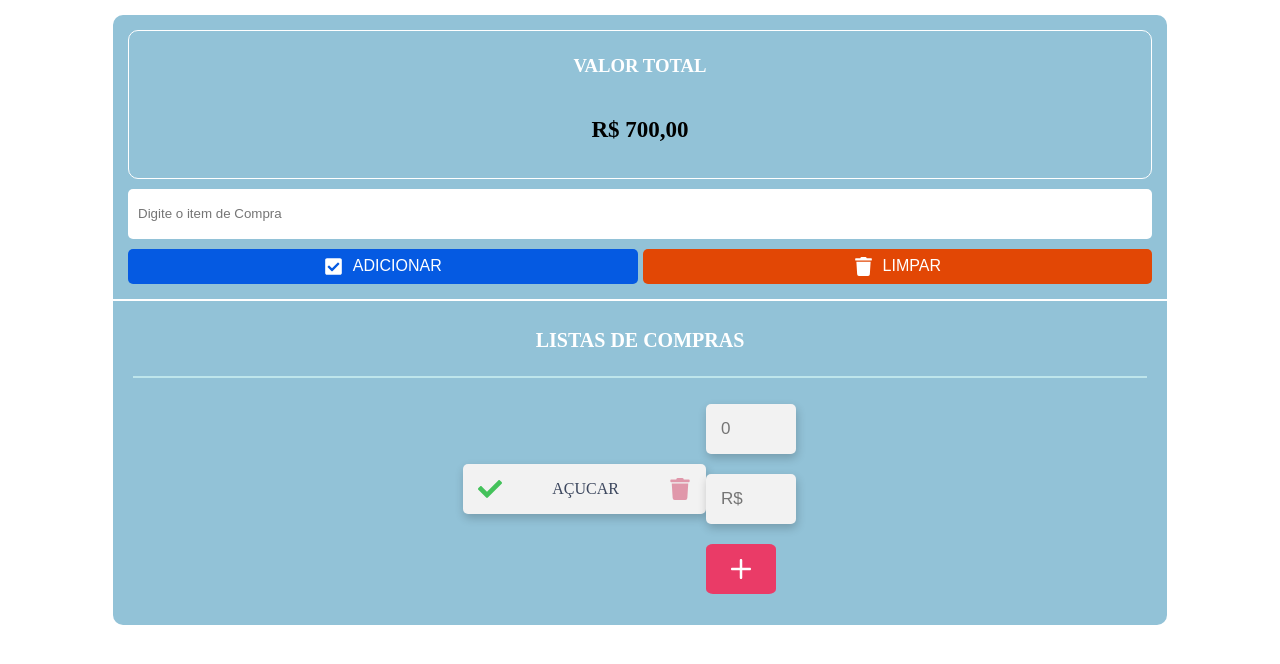
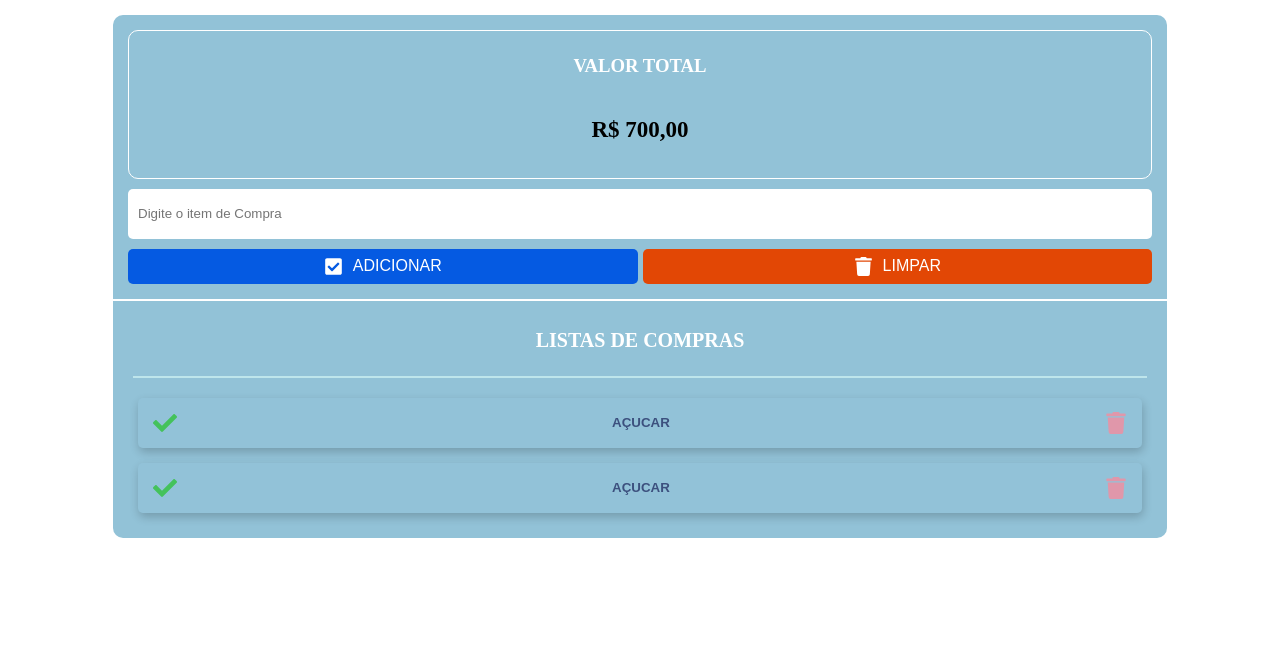
Before and after one commit to tigocode/to-do, a Next.js app: page / in a window 1280 px wide. Shown: the top 664 px of the page. Built offline with nearby package versions, Linux system fonts and the light colour scheme.

Commit message:
:recycle: refactor: Refatorando a lista de itens

```diff
--- a/src/app/page.js
+++ b/src/app/page.js
@@ -16,9 +16,9 @@ export default function Home() {
       <div className={styles.list_tasks}>
         <h1>LISTAS DE COMPRAS</h1>
         <div className={styles.line}></div>
-        <ul>
+        <div className={styles.itens}>
           <Itens />
-        </ul>
+        </div>
       </div>
     </main>
   );
--- a/src/app/page.module.css
+++ b/src/app/page.module.css
@@ -46,5 +46,7 @@
   width: 99%;
   height: 2px;
   background: #bee5eb;
-
 }
+.itens {
+  width: 100%;
+}
--- a/src/components/Itens/Itens.module.css
+++ b/src/components/Itens/Itens.module.css
@@ -1,37 +1,33 @@
 .container_item {
   display: flex;
+  flex-wrap: wrap;
+  gap: 15px;
   align-items: center;
+  justify-content: center;
+  padding: 10px;
 }
 .task {
-  cursor: pointer;
-  width: 90%;
-  height: 50px;
-  font-weight: 400;
-}
-.input_task {
-  width: 40%;
-  height: 50px;
-  border: none;
-
-  font-size: 17px;
-}
-.input_task,
-.task {
-  background-color: #F2F2F2;
+  background: #92c2d76f;
   box-shadow: 1px 4px 10px rgba(0, 0, 0, 0.2);
 
   display: flex;
   align-items: center;
   justify-content: space-between;
+
+  cursor: pointer;
+  width: 100%;
+  height: 50px;
   padding: 0 15px;
   border-radius: 5px;
-  margin-bottom: 20px;
-
-
-  color: #3C475E;
+  border: none;
 }
+.task p,
 .icon_task {
   background: none;
+}
+.task p {
+  font-weight: 600;
+  color: #3c507e;
 }
 .check {
   font-size: 24px;
@@ -41,18 +37,18 @@
   color: #E097AA;
   font-size: 22px;
 }
-.icon_sum {
-  height: 50px;
-  border: none;
-  border-radius: 10%;
-  background-color: #EA3B67;
-  color: #ffffff;
-  padding: 0 15px;
-  cursor: pointer;
+@keyframes animar {
+  0% {
+    transform: scale(1);
+  }
+  100% {
+    transform: scale(1.02);
+    margin: 0px 2px;
+  }
 }
-.icon {
-  background: none;
-  font-size: 40px;
-  position: relative;
-  top: 2px;
+.task:hover {
+  animation-name: animar;
+  animation-duration: 5s;
+  animation-timing-function: step-start;
+  background: #92c2d7;
 }
--- a/src/components/Itens/index.jsx
+++ b/src/components/Itens/index.jsx
@@ -7,18 +7,16 @@ import styles from './Itens.module.css';
 export default function Itens() {
   return (
     <div className={styles.container_item}>
-      <li className={styles.task}>
+      <button className={styles.task}>
         <FaCheck className={`${styles.icon_task} ${styles.check }`} />
         <p>AÇUCAR</p>
         <FaTrash className={`${styles.icon_task} ${styles.trash}`} />
-      </li>
-      <div>
-        <input type="text" placeholder='0' className={styles.input_task} />
-        <input type="text" placeholder='R$' className={styles.input_task} />
-        <button className={styles.icon_sum}>
-          <IoIosAdd className={styles.icon} />
-        </button>
-      </div>
+      </button>
+      <button className={styles.task}>
+        <FaCheck className={`${styles.icon_task} ${styles.check }`} />
+        <p>AÇUCAR</p>
+        <FaTrash className={`${styles.icon_task} ${styles.trash}`} />
+      </button>
     </div>
   );
 };
```
